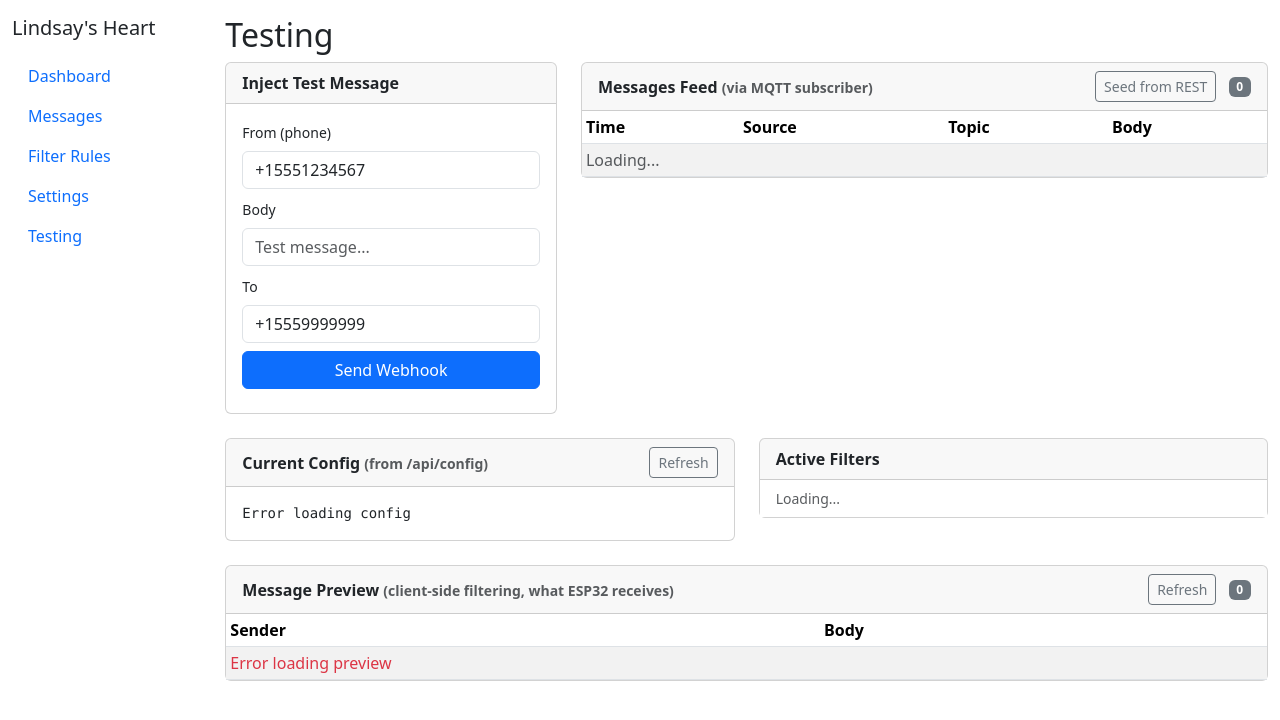
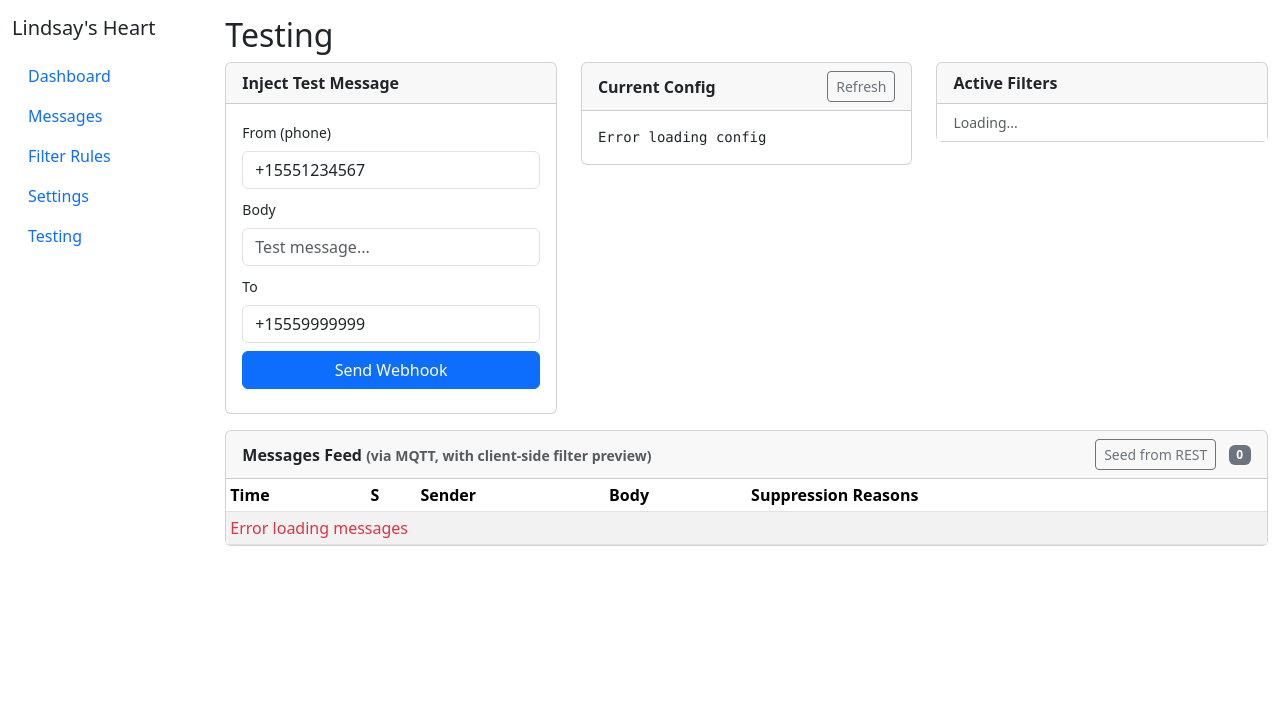
Before and after one commit to mbustosorg/lindsay-50, a Python web app: template heart-sms-receiver/templates/testing.html in a window 1280 px wide. Shown: the top 720 px of the page. Run offline with Jinja, Linux system fonts and the light colour scheme; the template is opened without the code that fills it, so the values that code supplies are empty.

Commit message:
feat: dynamic checkbox toggle and stacked suppression reasons
Messages page:
- Checkbox now dynamically adds/removes message:<uuid> badge in Suppression
  Reasons cell without page refresh (fetches /messages/{id}/suppress or
  /messages/{id}/unsuppress, updates DOM on success)
- data-reason attribute added to each badge div for reliable JS targeting
- Suppression reasons are now stacked vertically (each badge on its own line)

Testing page — complete layout restructure:
- Top row: Inject Test Message (left) | Current Config (center) | Active Filters (right)
- Bottom: Messages Feed spans full width
- Feed table: Time, S (suppressed badge), Sender, Body, Suppression Reasons
- No Topic column
- Uses /api/messages (server-provided suppression info) linked to live feed
  items by body+received_at matching
- Stacked suppression reason badges, same as Messages page
- Removed the separate "Message Preview" panel

Co-Authored-By: Claude Opus 4.6 <noreply@anthropic.com>

```diff
--- a/heart-sms-receiver/templates/testing.html
+++ b/heart-sms-receiver/templates/testing.html
@@ -3,9 +3,10 @@
 {% block content %}
 <h2>Testing</h2>
 
-<div class="row">
-  {# --- Inject Message --- #}
-  <div class="col-md-4 mb-4">
+{# --- Row 1: Inject + Config + Filters --- #}
+<div class="row mb-3">
+  {# --- Inject Test Message (left) --- #}
+  <div class="col-md-4">
     <div class="card">
       <div class="card-header fw-bold">Inject Test Message</div>
       <div class="card-body">
@@ -29,57 +30,25 @@
     </div>
   </div>
 
-  {# --- Live Messages --- #}
-  <div class="col-md-8 mb-4">
+  {# --- Current Config (center) --- #}
+  <div class="col-md-4">
     <div class="card">
       <div class="card-header fw-bold d-flex justify-content-between align-items-center">
-        <span>Messages Feed <small class="text-muted">(via MQTT subscriber)</small></span>
-        <div>
-          <button class="btn btn-sm btn-outline-secondary" onclick="seedRest()">Seed from REST</button>
-          <span class="badge bg-secondary ms-2" id="msg-count">0</span>
-        </div>
-      </div>
-      <div class="card-body p-0">
-        <div id="msg-list" style="max-height: 300px; overflow-y: auto;">
-          <table class="table table-striped table-sm mb-0">
-            <thead class="sticky-top bg-white">
-              <tr>
-                <th>Time</th>
-                <th>Source</th>
-                <th>Topic</th>
-                <th>Body</th>
-              </tr>
-            </thead>
-            <tbody id="msg-tbody">
-              <tr><td colspan="4" class="text-muted">Loading...</td></tr>
-            </tbody>
-          </table>
-        </div>
-      </div>
-    </div>
-  </div>
-</div>
-
-<div class="row">
-  {# --- Config --- #}
-  <div class="col-md-6 mb-4">
-    <div class="card">
-      <div class="card-header fw-bold d-flex justify-content-between align-items-center">
-        <span>Current Config <small class="text-muted">(from /api/config)</small></span>
+        <span>Current Config</span>
         <button class="btn btn-sm btn-outline-secondary" onclick="fetchConfig()">Refresh</button>
       </div>
       <div class="card-body">
-        <pre id="config-display" class="small mb-0" style="white-space: pre-wrap; word-break: break-all;">Loading...</pre>
+        <pre id="config-display" class="small mb-0" style="white-space: pre-wrap; word-break: break-all; max-height: 200px; overflow-y: auto;">Loading...</pre>
       </div>
     </div>
   </div>
 
-  {# --- Filter Rules --- #}
-  <div class="col-md-6 mb-4">
+  {# --- Active Filters (right) --- #}
+  <div class="col-md-4">
     <div class="card">
       <div class="card-header fw-bold">Active Filters</div>
       <div class="card-body p-0">
-        <ul class="list-group list-group-flush small" id="filter-list">
+        <ul class="list-group list-group-flush small" id="filter-list" style="max-height: 230px; overflow-y: auto;">
           <li class="list-group-item text-muted">Loading...</li>
         </ul>
       </div>
@@ -87,13 +56,13 @@
   </div>
 </div>
 
-{# --- Message Preview (what ESP32 would see, via client-side filtering) --- #}
+{# --- Feed Messages (full width, bottom) --- #}
 <div class="card mb-4">
   <div class="card-header fw-bold d-flex justify-content-between align-items-center">
-    <span>Message Preview <small class="text-muted">(client-side filtering, what ESP32 receives)</small></span>
+    <span>Messages Feed <small class="text-muted">(via MQTT, with client-side filter preview)</small></span>
     <div>
-      <button class="btn btn-sm btn-outline-secondary" onclick="fetchPreviewMessages()">Refresh</button>
-      <span class="badge bg-secondary ms-2" id="preview-count">0</span>
+      <button class="btn btn-sm btn-outline-secondary" onclick="seedRest()">Seed from REST</button>
+      <span class="badge bg-secondary ms-2" id="msg-count">0</span>
     </div>
   </div>
   <div class="card-body p-0">
@@ -101,12 +70,15 @@
       <table class="table table-striped table-sm mb-0">
         <thead class="sticky-top bg-white">
           <tr>
+            <th>Time</th>
+            <th>S</th>
             <th>Sender</th>
             <th>Body</th>
+            <th>Suppression Reasons</th>
           </tr>
         </thead>
-        <tbody id="preview-tbody">
-          <tr><td colspan="2" class="text-muted">Loading... (calls /api/messages for raw data, filters client-side)</td></tr>
+        <tbody id="msg-tbody">
+          <tr><td colspan="5" class="text-muted">Loading...</td></tr>
         </tbody>
       </table>
     </div>
@@ -116,43 +88,87 @@
 
 {% block scripts %}
 <script>
+// -----------------------------------------------------------------------
+// Seed + fetch
+// -----------------------------------------------------------------------
+
 async function seedRest() {
   try {
     const res = await fetch('/api/live-messages/seed', { method: 'POST' });
     const data = await res.json();
-    if (data.status === 'ok') {
-      fetchMessages();
-    }
-  } catch (e) {
-    console.error('Seed failed:', e);
-  }
+    if (data.status === 'ok') fetchMessages();
+  } catch (e) { console.error('Seed failed:', e); }
 }
 
 async function fetchMessages() {
   try {
-    const res = await fetch('/api/live-messages');
-    const msgs = await res.json();
+    const [liveRes, msgsRes, cfgRes] = await Promise.all([
+      fetch('/api/live-messages'),
+      fetch('/api/messages'),
+      fetch('/api/config'),
+    ]);
+    const live = await liveRes.json();
+    const rawMsgs = await msgsRes.json();
+    const cfg = await cfgRes.json();
+    const filters = cfg.filters || [];
     const tbody = document.getElementById('msg-tbody');
     const count = document.getElementById('msg-count');
-    count.textContent = msgs.length;
-    if (msgs.length === 0) {
-      tbody.innerHTML = '<tr><td colspan="4" class="text-muted">No messages received yet — click "Seed from REST" to load stored messages</td></tr>';
+
+    // Build map of raw message id -> suppressed info
+    const suppressedMap = {};
+    for (const entry of rawMsgs) {
+      suppressedMap[entry.message.id] = {
+        suppressed: entry.suppressed,
+        rules: entry.rules || [],
+      };
+    }
+
+    // live items: {body, topic, source, received_at}
+    // Match by body+received_at to link to raw messages
+    const entries = [...live].reverse();
+    count.textContent = entries.length;
+
+    if (entries.length === 0) {
+      tbody.innerHTML = '<tr><td colspan="5" class="text-muted">No messages — click "Seed from REST" to load stored messages</td></tr>';
       return;
     }
-    tbody.innerHTML = msgs.map(m => `
-      <tr>
-        <td class="mono" style="white-space:nowrap">${m.received_at ? m.received_at.slice(11, 19) : ''}</td>
-        <td style="white-space:nowrap">
-          ${m.source === 'mqtt'
-            ? '<span class="badge bg-success">mqtt</span>'
-            : '<span class="badge bg-warning text-dark">rest</span>'}
-        </td>
-        <td class="mono" style="max-width:200px;overflow:hidden;text-overflow:ellipsis;white-space:nowrap">${escapeHtml(m.topic || '')}</td>
-        <td style="max-width:300px;overflow:hidden;text-overflow:ellipsis;white-space:nowrap">${escapeHtml(m.body || '')}</td>
-      </tr>
-    `).join('');
+
+    tbody.innerHTML = entries.map(item => {
+      // Find matching raw message by body and received_at
+      const match = rawMsgs.find(m =>
+        m.message.body === item.body && m.message.received_at === item.received_at
+      );
+      const info = match ? suppressedMap[match.message.id] : null;
+      const suppressed = info ? info.suppressed : false;
+      const rules = info ? info.rules : [];
+      const reasons = rules.map(r => `${r.type}:${r.pattern}`);
+
+      const time = item.received_at ? item.received_at.slice(11, 19) : '';
+      const source = item.source === 'mqtt'
+        ? '<span class="badge bg-success">mqtt</span>'
+        : '<span class="badge bg-warning text-dark">rest</span>';
+
+      return `
+        <tr class="${suppressed ? 'table-secondary' : ''}">
+          <td class="mono" style="white-space:nowrap">${time}</td>
+          <td style="text-align:center;">
+            ${suppressed ? '<span class="badge bg-secondary">S</span>' : ''}
+          </td>
+          <td class="mono" style="font-size:0.85rem;">${item.topic ? item.topic.split('/').pop() : '—'}</td>
+          <td class="${suppressed ? 'text-muted' : ''}" style="max-width:250px;overflow:hidden;text-overflow:ellipsis;white-space:nowrap;">${escapeHtml(item.body || '')}</td>
+          <td>
+            ${reasons.length > 0
+              ? reasons.map(r => `<div><span class="badge bg-secondary">${escapeHtml(r)}</span></div>`).join('')
+              : '<span class="text-muted">—</span>'
+            }
+          </td>
+        </tr>
+      `;
+    }).join('');
   } catch (e) {
-    document.getElementById('msg-tbody').innerHTML = '<tr><td colspan="4" class="text-danger">Error loading messages</td></tr>';
+    console.error('Fetch failed:', e);
+    document.getElementById('msg-tbody').innerHTML =
+      '<tr><td colspan="5" class="text-danger">Error loading messages</td></tr>';
   }
 }
 
@@ -174,101 +190,8 @@ async function fetchConfig() {
         </li>
       `).join('');
     }
-    return cfg;
   } catch (e) {
     document.getElementById('config-display').textContent = 'Error loading config';
-    return null;
-  }
-}
-
-// -----------------------------------------------------------------------
-// Client-side filtering (mirrors lib/filters.py)
-// -----------------------------------------------------------------------
-
-function escapeHtml(s) {
-  const d = document.createElement('div');
-  d.textContent = s;
-  return d.innerHTML;
-}
-
-function _msgMatches(msg, rule) {
-  const body = msg.body || '';
-  if (rule.type === 'keyword') {
-    return body.toLowerCase().includes(rule.pattern.toLowerCase());
-  }
-  if (rule.type === 'regex') {
-    try {
-      return new RegExp(rule.pattern).test(body);
-    } catch {
-      return false;
-    }
-  }
-  if (rule.type === 'sender') {
-    return msg.sender === rule.pattern;
-  }
-  if (rule.type === 'message') {
-    return msg.id === rule.pattern;
-  }
-  return false;
-}
-
-function _getAllMatches(msg, filters) {
-  return filters.filter(f => f.action === 'suppress' && _msgMatches(msg, f));
-}
-
-async function fetchPreviewMessages() {
-  try {
-    // Fetch messages (unfiltered) and config concurrently
-    const [msgsRes, cfgRes] = await Promise.all([
-      fetch('/api/messages'),
-      fetch('/api/config'),
-    ]);
-    const rawMsgs = await msgsRes.json();
-    const cfg = await cfgRes.json();
-    const filters = cfg.filters || [];
-
-    const tbody = document.getElementById('preview-tbody');
-    const count = document.getElementById('preview-count');
-
-    // rawMsgs entries have {message, suppressed, rules?}
-    // We use the server-provided suppression info to show what the ESP32 sees
-    // but also show the reason (all rules that matched)
-    if (rawMsgs.length === 0) {
-      count.textContent = '0';
-      tbody.innerHTML = '<tr><td colspan="2" class="text-muted">No messages.</td></tr>';
-      return;
-    }
-
-    // Show newest first
-    const entries = [...rawMsgs].reverse();
-    count.textContent = entries.length;
-
-    tbody.innerHTML = entries.map(entry => {
-      const msg = entry.message;
-      const suppressed = entry.suppressed;
-      const rules = entry.rules || [];
-      const reasons = rules.map(r => `${r.type}:${r.pattern}`).join('; ');
-      return `
-        <tr class="${suppressed ? 'table-secondary' : ''}">
-          <td>
-            ${suppressed ? `<span class="badge bg-secondary me-1" title="Suppressed: ${escapeHtml(reasons)}">S</span>` : ''}
-            <span class="${suppressed ? 'text-muted text-decoration-line-through' : ''}" style="font-size:1rem;">
-              ${escapeHtml(msg.sender)}
-            </span>
-            <br><small class="text-muted mono" style="font-size:0.65rem;">
-              ${msg.id.slice(0, 8)}&nbsp;&middot;&nbsp;${msg.received_at ? msg.received_at.slice(11, 19) : ''}
-            </small>
-          </td>
-          <td class="${suppressed ? 'text-muted' : ''}" style="max-width: 500px;">
-            <span class="msg-body">${escapeHtml(msg.body)}</span>
-          </td>
-        </tr>
-      `;
-    }).join('');
-  } catch (e) {
-    console.error('Preview fetch failed:', e);
-    document.getElementById('preview-tbody').innerHTML =
-      '<tr><td colspan="2" class="text-danger">Error loading preview</td></tr>';
   }
 }
 
@@ -277,6 +200,10 @@ function escapeHtml(s) {
   d.textContent = s;
   return d.innerHTML;
 }
+
+// -----------------------------------------------------------------------
+// Init
+// -----------------------------------------------------------------------
 
 document.getElementById('inject-form').addEventListener('submit', async function(e) {
   e.preventDefault();
@@ -291,7 +218,6 @@ document.getElementById('inject-form').addEventListener('submit', async function
       result.innerHTML = '<span class="text-success">OK — ' + escapeHtml(text.slice(0, 100)) + '</span>';
       fetchMessages();
       fetchConfig();
-      fetchPreviewMessages();
       form.Body.value = '';
     } else {
       result.innerHTML = '<span class="text-danger">Error ' + res.status + '</span>';
@@ -301,12 +227,10 @@ document.getElementById('inject-form').addEventListener('submit', async function
   }
 });
 
-// Auto-seed from REST on page load, then poll for new MQTT messages
 seedRest();
 fetchConfig();
-fetchPreviewMessages();
+fetchMessages();
 setInterval(fetchMessages, 3000);
 setInterval(fetchConfig, 10000);
-setInterval(fetchPreviewMessages, 10000);
 </script>
 {% endblock %}
```
Also changed, not shown: heart-sms-receiver/templates/messages.html (+30 -6 lines).
